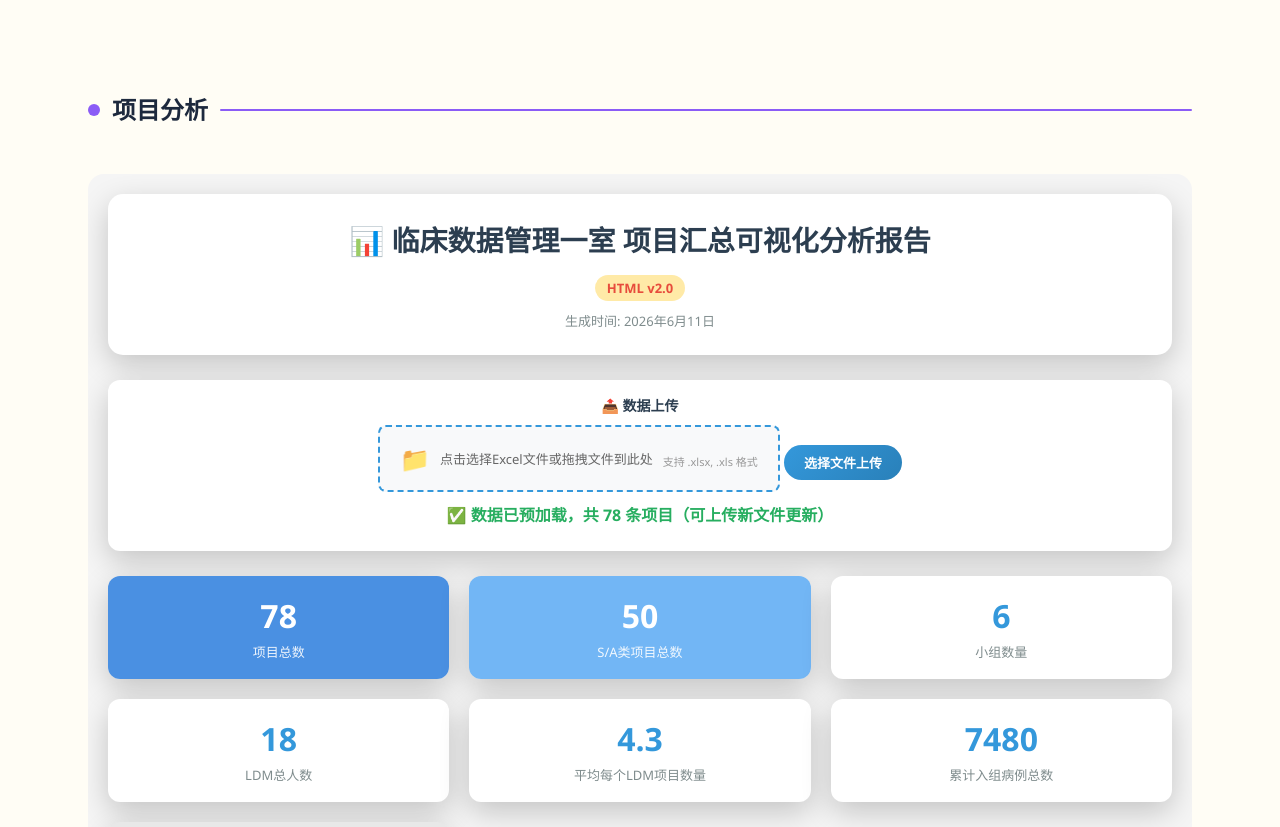
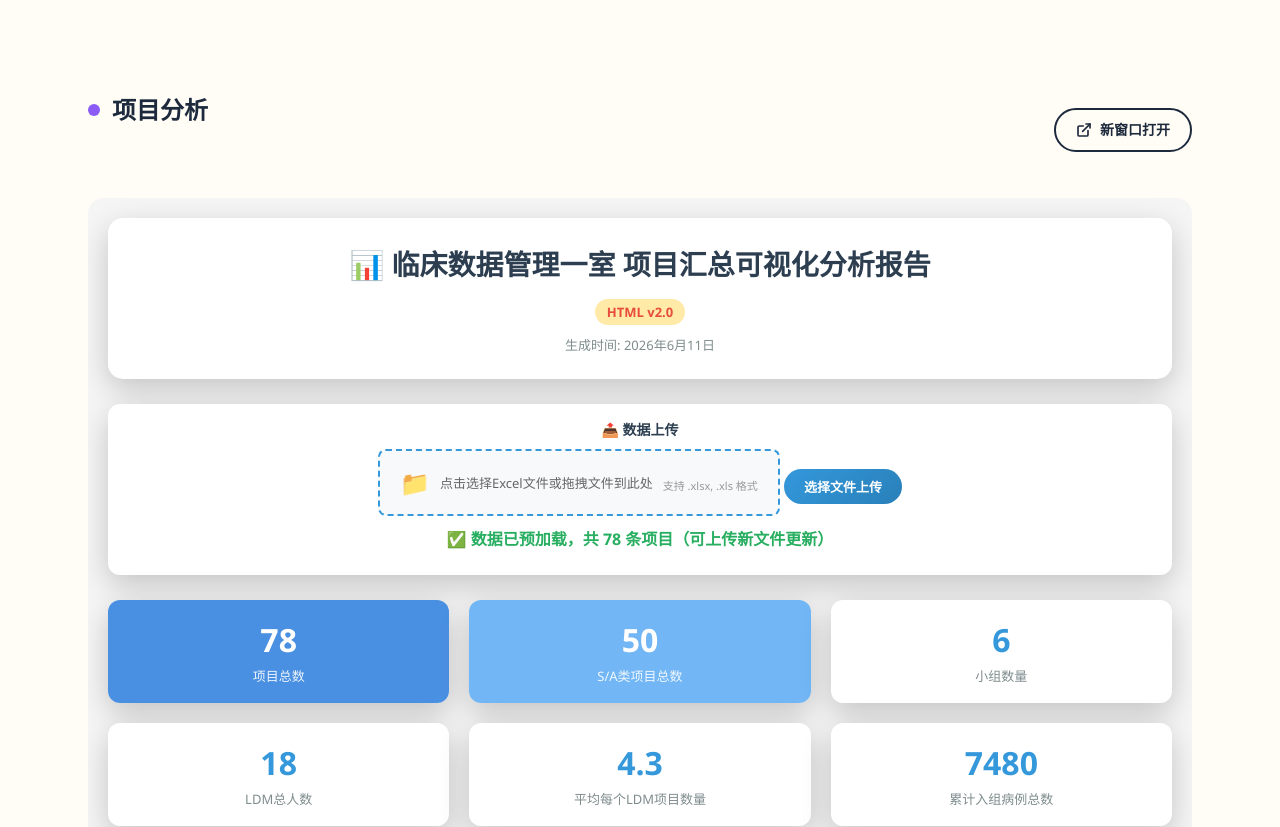
Before and after one commit to TopherLX/dept-intro, a Vue app: page /#/cdm-team1 in a window 1280 px wide. Shown: the part 2679-3506 px from the top of the page. Built offline with nearby package versions, Linux system fonts and the light colour scheme.

Commit message:
feat: add open-in-new-window button to project analysis section
Co-Authored-By: Claude Opus 4.7 <noreply@anthropic.com>

```diff
--- a/src/components/project-analysis/ProjectAnalysisSection.vue
+++ b/src/components/project-analysis/ProjectAnalysisSection.vue
@@ -1,7 +1,21 @@
 <template>
   <section id="project-analysis" class="scroll-mt-16 pb-24">
-    <SectionTitle title="项目分析" color="#8B5CF6" />
-    <div class="mt-12">
+    <div class="flex items-center justify-between">
+      <SectionTitle title="项目分析" color="#8B5CF6" />
+      <a
+        :href="src"
+        target="_blank"
+        class="secondary-btn inline-flex items-center gap-2 rounded-full border-2 border-slate-800 px-5 py-2.5 font-heading font-bold text-sm text-slate-800 no-underline"
+      >
+        <svg width="16" height="16" viewBox="0 0 24 24" fill="none" stroke="currentColor" stroke-width="2.5" stroke-linecap="round" stroke-linejoin="round">
+          <path d="M18 13v6a2 2 0 0 1-2 2H5a2 2 0 0 1-2-2V8a2 2 0 0 1 2-2h6" />
+          <polyline points="15 3 21 3 21 9" />
+          <line x1="10" y1="14" x2="21" y2="3" />
+        </svg>
+        新窗口打开
+      </a>
+    </div>
+    <div class="mt-8">
       <iframe
         :src="src"
         class="w-full border-0 rounded-2xl"
```
